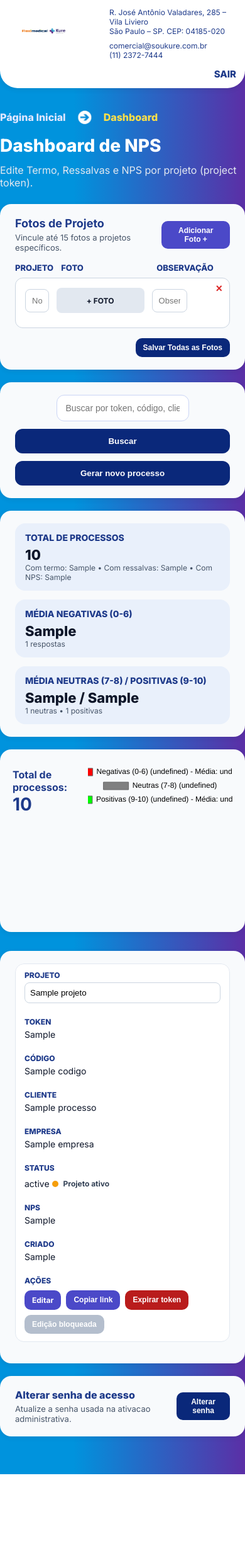
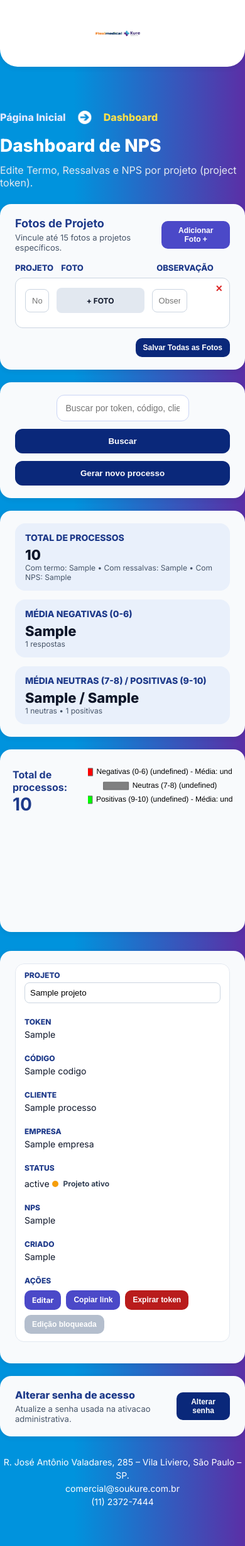
Before and after one commit to HenriqueNunes-2008/SistemaNPS, a Python web app: template SistemaNPS/app/templates/admin.html in a window 390 px wide. Shown: the whole page at 63% size. Before the commit the page ends 2341 px from the top, so only its background shows below. Run offline with Jinja, Linux system fonts and the light colour scheme; the template is opened without the code that fills it: most values are stand-ins (such as "Sample title", 1, 10 or a date in 2020).

Commit message:
Update admin.html

```diff
--- a/SistemaNPS/app/templates/admin.html
+++ b/SistemaNPS/app/templates/admin.html
@@ -153,26 +153,26 @@
             }
 
             .topbar {
-                height: auto;
-                min-height: 140px;
+                height: 106px;
+                min-height: 106px;
                 border-radius: 0 0 28px 28px;
                 padding: 12px 14px;
             }
 
             .logo-fixed {
                 position: absolute;
-                top: 14px;
-                left: 14px;
-                transform: none;
-                height: 70px;
+                top: 50%;
+                left: 50%;
+                transform: translate(-50%, -50%);
+                height: 72px;
             }
 
             .logo-link {
-                top: 14px;
-                left: 14px;
-                transform: none;
-                width: 150px;
-                height: 70px;
+                top: 50%;
+                left: 50%;
+                transform: translate(-50%, -50%);
+                width: 240px;
+                height: 72px;
             }
 
             .topbar-content {
@@ -181,15 +181,7 @@
             }
 
             .header-info {
-                width: 100%;
-                margin: 0;
-                padding-left: 160px;
-                gap: 8px;
-                display: flex;
-                flex-direction: column;
-                align-items: flex-start;
-                font-size: 12px;
-                line-height: 1.25;
+                display: none;
             }
 
             .header-info > div {
@@ -266,6 +258,16 @@
             .field-wrap {
                 width: 100%;
                 margin-bottom: 8px;
+            }
+
+            .mobile-contact-info {
+                display: block;
+                width: 100%;
+                text-align: center;
+                color: #ffffff;
+                font-size: 14px;
+                margin-top: 30px;
+                line-height: 1.5;
             }
         }
 
@@ -867,6 +869,12 @@
             <button class="btn secondary" type="button" onclick="openSecurityModal()">Alterar senha</button>
         </div>
     </div>
+
+    <div class="mobile-contact-info">
+        <div>R. José Antônio Valadares, 285 – Vila Liviero, São Paulo – SP.</div>
+        <div>comercial@soukure.com.br</div>
+        <div>(11) 2372-7444</div>
+    </div>
 </main>
 
 <!-- MODAL CAMERA (FOTOS PROJETO) -->
```
